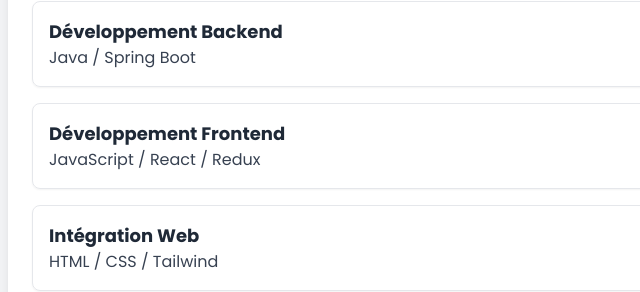
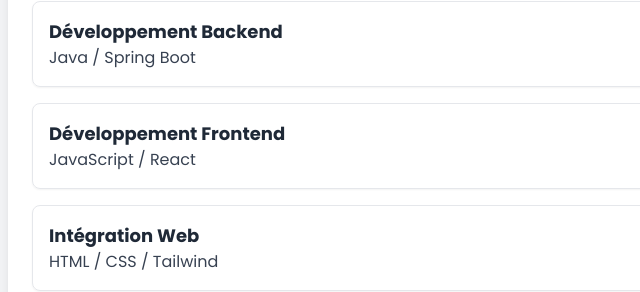
Before and after one commit to belvip/My-Curriculum-Vitae, a plain HTML site: page index.html in a window 1280 px wide. Shown: the part 2280-2572 px from the top of the page, 184-824 px from the left. Drawn offline with nearby package versions, Linux system fonts and the light colour scheme.

Commit message:
fule update

```diff
--- a/index.html
+++ b/index.html
@@ -169,7 +169,7 @@
 
         <div class="border p-4 rounded-lg shadow-sm">
           <h3 class="text-lg font-bold text-gray-800">Développement Frontend</h3>
-          <p class="text-gray-700">JavaScript / React / Redux</p>
+          <p class="text-gray-700">JavaScript / React</p>
         </div>
 
         <div class="border p-4 rounded-lg shadow-sm">
```
